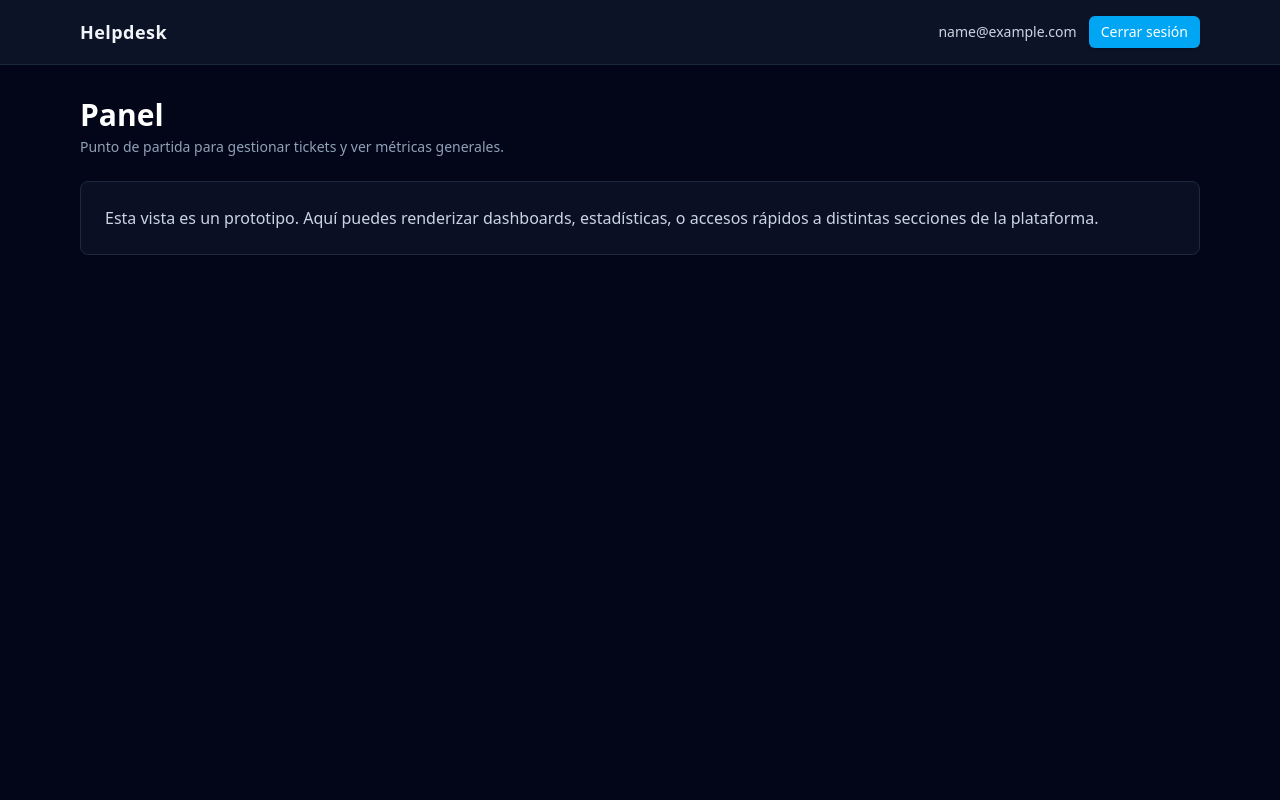
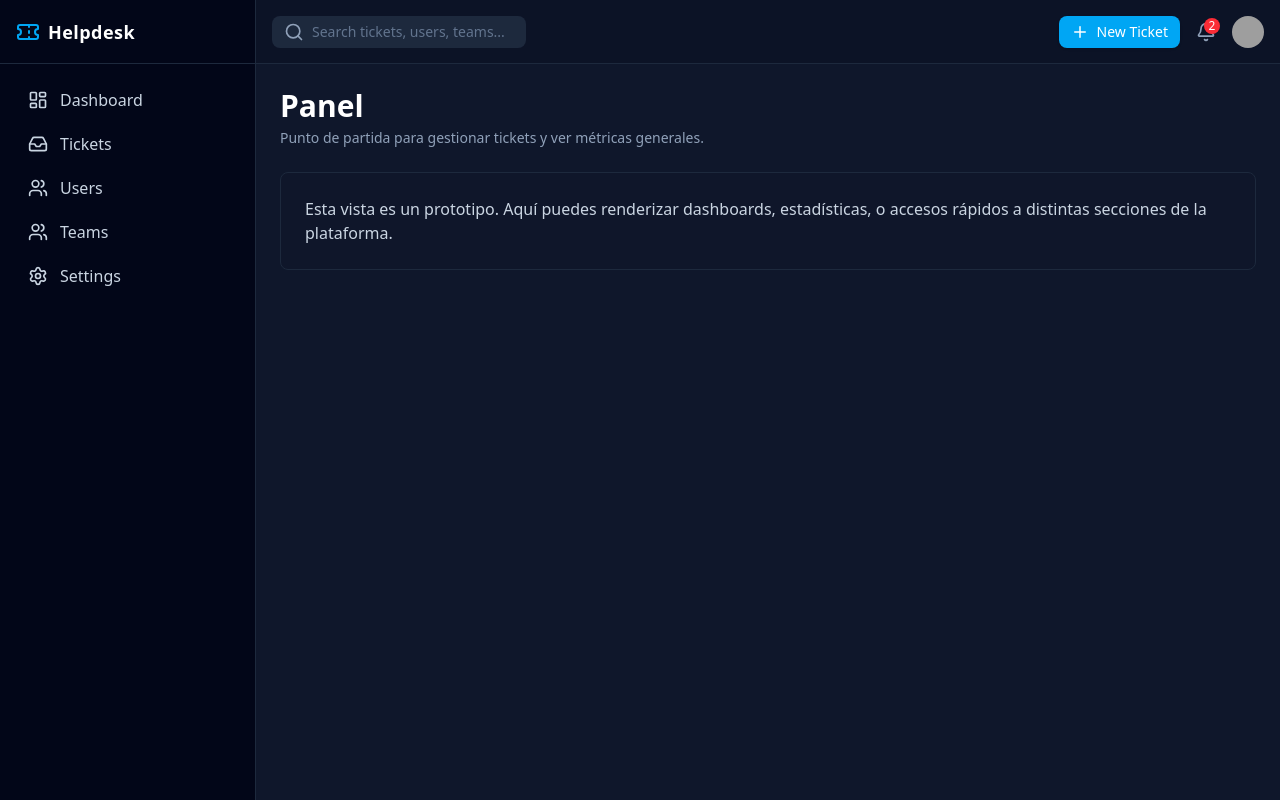
Before and after one commit to marsDev10/tickets-go, a React (Vite) app in the folder frontend/: page /app in a window 1280 px wide. Built offline with nearby package versions, Linux system fonts and the light colour scheme; sample sign-in values are in the browser's storage; grey boxes are pictures that could not be loaded.

Commit message:
feat(front): updated styles layout

```diff
--- a/frontend/package.json
+++ b/frontend/package.json
@@ -11,6 +11,7 @@
   },
   "dependencies": {
     "@reduxjs/toolkit": "^2.9.0",
+    "lucide-react": "^0.545.0",
     "react": "^19.1.1",
     "react-dom": "^19.1.1",
     "react-redux": "^9.2.0",
--- a/frontend/src/layouts/AppLayout.tsx
+++ b/frontend/src/layouts/AppLayout.tsx
@@ -1,63 +1,119 @@
 import { Outlet, useNavigate } from 'react-router'
-
 import { useAuth } from '../features/auth'
 import { useDispatch } from 'react-redux'
 import { useState } from 'react'
+import {
+  Ticket,
+  Menu,
+  X,
+  LayoutDashboard,
+  Users,
+  Inbox,
+  Search,
+  Settings,
+  Bell,
+  Plus
+} from 'lucide-react'
 
 export const AppLayout = () => (
   <AuthenticatedShell />
 )
 
 const AuthenticatedShell = () => {
-
-  const dispatch = useDispatch();
-
+  const dispatch = useDispatch()
   const navigate = useNavigate()
   const { user } = useAuth()
-
-  const [isLoggingOut, setIsLoggingOut] = useState(false);
-
-
+  const [isLoggingOut, setIsLoggingOut] = useState(false)
+  const [isMobileMenuOpen, setIsMobileMenuOpen] = useState(false)
 
   const handleLogout = async () => {
     try {
-
-      setIsLoggingOut(true);
-
-      localStorage.clear();
-      dispatch({ type: 'auth/logout' });
+      setIsLoggingOut(true)
+      localStorage.clear()
+      dispatch({ type: 'auth/logout' })
       navigate('/login', { replace: true })
-
     } catch (error) {
       console.error('No fue posible cerrar la sesión', error)
     } finally {
-      setIsLoggingOut(false);
+      setIsLoggingOut(false)
     }
   }
 
+  const navItems = [
+    { label: 'Dashboard', path: '/dashboard', icon: <LayoutDashboard size={20} /> },
+    { label: 'Tickets', path: '/tickets', icon: <Inbox size={20} /> },
+    { label: 'Users', path: '/users', icon: <Users size={20} /> },
+    { label: 'Teams', path: '/teams', icon: <Users size={20} /> },
+    { label: 'Settings', path: '/settings', icon: <Settings size={20} /> },
+  ]
+
   return (
-    <div className="min-h-screen bg-slate-950 text-slate-100">
-      <header className="border-b border-slate-800 bg-slate-900/80 backdrop-blur">
-        <div className="mx-auto flex max-w-6xl items-center justify-between px-4 py-4">
-          <p className="text-lg font-semibold tracking-wide">Helpdesk</p>
-          <nav aria-label="Acciones de usuario" className="flex items-center gap-3">
-            <span className="text-sm text-slate-300">
-              {user?.first_name ?? user?.email ?? 'Usuario'}
-            </span>
+    <div className="flex h-screen bg-slate-950">
+      {/* Sidebar */}
+      <aside className="hidden w-64 flex-shrink-0 border-r border-slate-800 lg:flex lg:flex-col">
+        <div className="flex h-16 items-center gap-2 border-b border-slate-800 px-4">
+          <Ticket className="h-6 w-6 text-sky-500" />
+          <span className="text-lg font-semibold tracking-wide text-white">Helpdesk</span>
+        </div>
+
+        <nav className="flex flex-1 flex-col gap-1 p-4">
+          {navItems.map((item) => (
             <button
-              type="button"
-              onClick={handleLogout}
-              disabled={isLoggingOut}
-              className="rounded-md bg-sky-500 px-3 py-1.5 text-sm font-medium text-white shadow transition hover:bg-sky-400 disabled:cursor-not-allowed disabled:opacity-60"
+              key={item.path}
+              onClick={() => navigate(item.path)}
+              className="flex items-center gap-3 rounded-lg px-3 py-2 text-slate-300 transition hover:bg-slate-800 hover:text-white"
             >
-              {isLoggingOut ? 'Cerrando…' : 'Cerrar sesión'}
+              {item.icon}
+              {item.label}
             </button>
-          </nav>
-        </div>
-      </header>
-      <main className="mx-auto max-w-6xl px-4 py-8">
-        <Outlet />
-      </main>
+          ))}
+        </nav>
+      </aside>
+
+      {/* Main content */}
+      <div className="flex flex-1 flex-col overflow-hidden">
+        {/* Header */}
+        <header className="flex h-16 items-center justify-between border-b border-slate-800 bg-slate-900/80 px-4 backdrop-blur">
+          <div className="flex items-center gap-4">
+            <button className="lg:hidden">
+              <Menu size={24} />
+            </button>
+            <div className="flex items-center gap-2 rounded-lg bg-slate-800 px-3 py-1.5">
+              <Search size={20} className="text-slate-400" />
+              <input
+                type="text"
+                placeholder="Search tickets, users, teams..."
+                className="bg-transparent text-sm text-slate-300 outline-none placeholder:text-slate-500"
+              />
+            </div>
+          </div>
+
+          <div className="flex items-center gap-4">
+            <button className="rounded-lg bg-sky-500 px-3 py-1.5 text-sm font-medium text-white shadow transition hover:bg-sky-400">
+              <span className="flex items-center gap-2">
+                <Plus size={18} />
+                New Ticket
+              </span>
+            </button>
+            <button className="relative">
+              <Bell size={20} className="text-slate-400" />
+              <span className="absolute -right-1 -top-1 flex h-4 w-4 items-center justify-center rounded-full bg-red-500 text-xs font-medium text-white">
+                2
+              </span>
+            </button>
+            <img
+              src={`https://ui-avatars.com/api/?name=${user?.first_name}&background=random`}
+              alt="Profile"
+              className="h-8 w-8 rounded-full"
+            />
+          </div>
+        </header>
+
+        {/* Page content */}
+        <main className="flex-1 overflow-auto bg-slate-900 p-6">
+          <Outlet />
+        </main>
+      </div>
     </div>
   )
 }
--- /dev/null
+++ b/frontend/src/pages/Dashboard/services/api.ts
@@ -0,0 +1,73 @@
+import { apiSlice } from '../../../api/apiSlice'
+import type { ApiTagType } from '../../../api/apiSlice'
+
+interface DashboardStats {
+  total_tickets: number
+  open_tickets: number
+  resolved_tickets: number
+  closed_tickets: number
+  tickets_by_priority: {
+    high: number
+    medium: number
+    low: number
+  }
+  tickets_by_status: {
+    open: number
+    in_progress: number
+    resolved: number
+    closed: number
+  }
+  recent_tickets: {
+    id: number
+    ticket_number: string
+    subject: string
+    status: string
+    created_at: string
+  }[]
+}
+
+interface TeamPerformance {
+  team_id: number
+  team_name: string
+  total_tickets: number
+  resolved_tickets: number
+  average_resolution_time: string
+}
+
+export const dashboardApi = apiSlice.injectEndpoints({
+  endpoints: (builder) => ({
+    // Obtener estadísticas generales
+    getDashboardStats: builder.query<DashboardStats, void>({
+      query: () => ({
+        url: '/dashboard/stats',
+        method: 'GET',
+      }),
+      providesTags: ['DashboardStats' as ApiTagType],
+    }),
+
+    // Obtener rendimiento por equipo
+    getTeamPerformance: builder.query<TeamPerformance[], void>({
+      query: () => ({
+        url: '/dashboard/team-performance',
+        method: 'GET',
+      }),
+      providesTags: ['TeamPerformance' as ApiTagType],
+    }),
+
+    // Obtener tickets por período
+    getTicketsByPeriod: builder.query<any, { startDate: string; endDate: string }>({
+      query: ({ startDate, endDate }) => ({
+        url: '/dashboard/tickets-by-period',
+        method: 'GET',
+        params: { start_date: startDate, end_date: endDate },
+      }),
+      providesTags: ['TicketsByPeriod' as ApiTagType],
+    }),
+  }),
+})
+
+export const {
+  useGetDashboardStatsQuery,
+  useGetTeamPerformanceQuery,
+  useGetTicketsByPeriodQuery,
+} = dashboardApi
--- /dev/null
+++ b/frontend/tailwind.config.js
@@ -0,0 +1,17 @@
+/** @type {import('tailwindcss').Config} */
+module.exports = {
+  content: [
+    "./src/**/*.{js,jsx,ts,tsx}",
+  ],
+  theme: {
+    extend: {
+      colors: {
+        slate: {
+          850: '#1e2634',
+          950: '#0c1015',
+        },
+      },
+    },
+  },
+  plugins: [],
+}
```
Also changed, not shown: frontend/src/pages/Dashboard/services/slice.ts (added), 1 other file (tests, documents, lock files or other folders).
